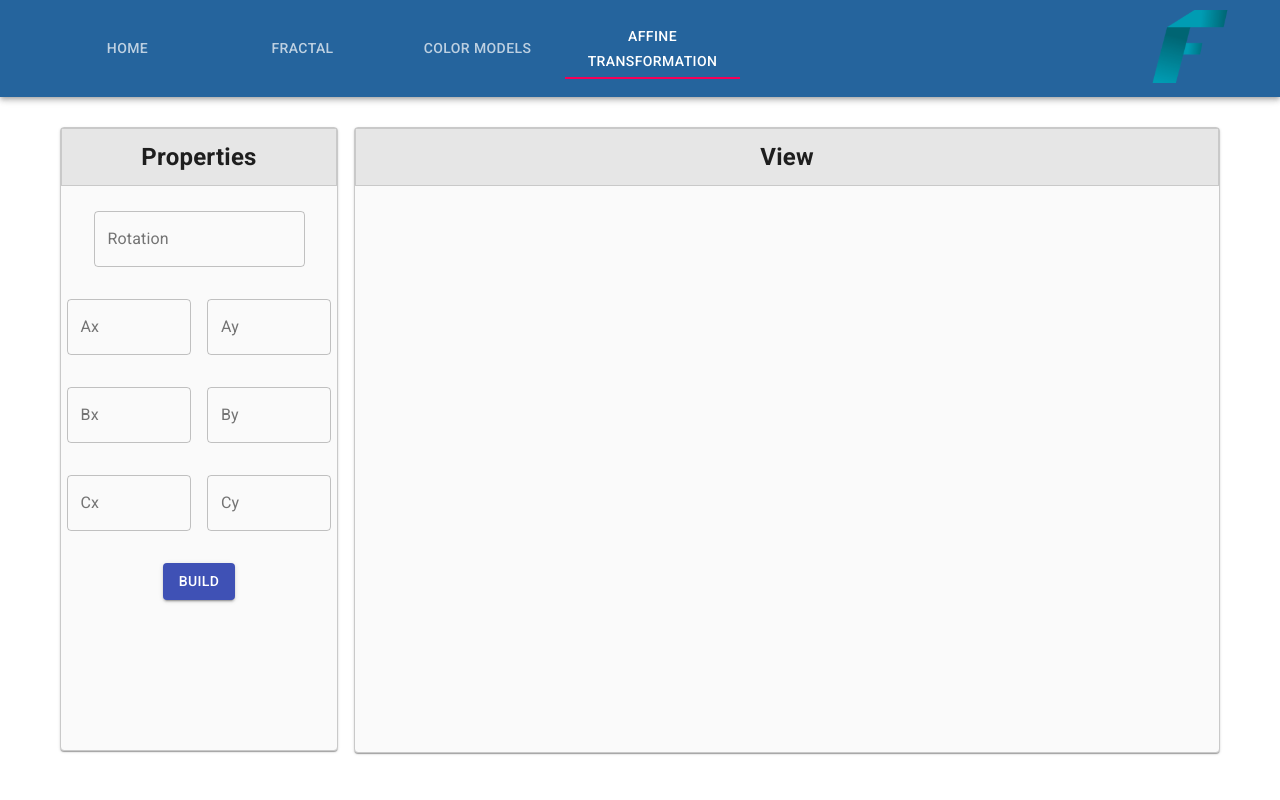
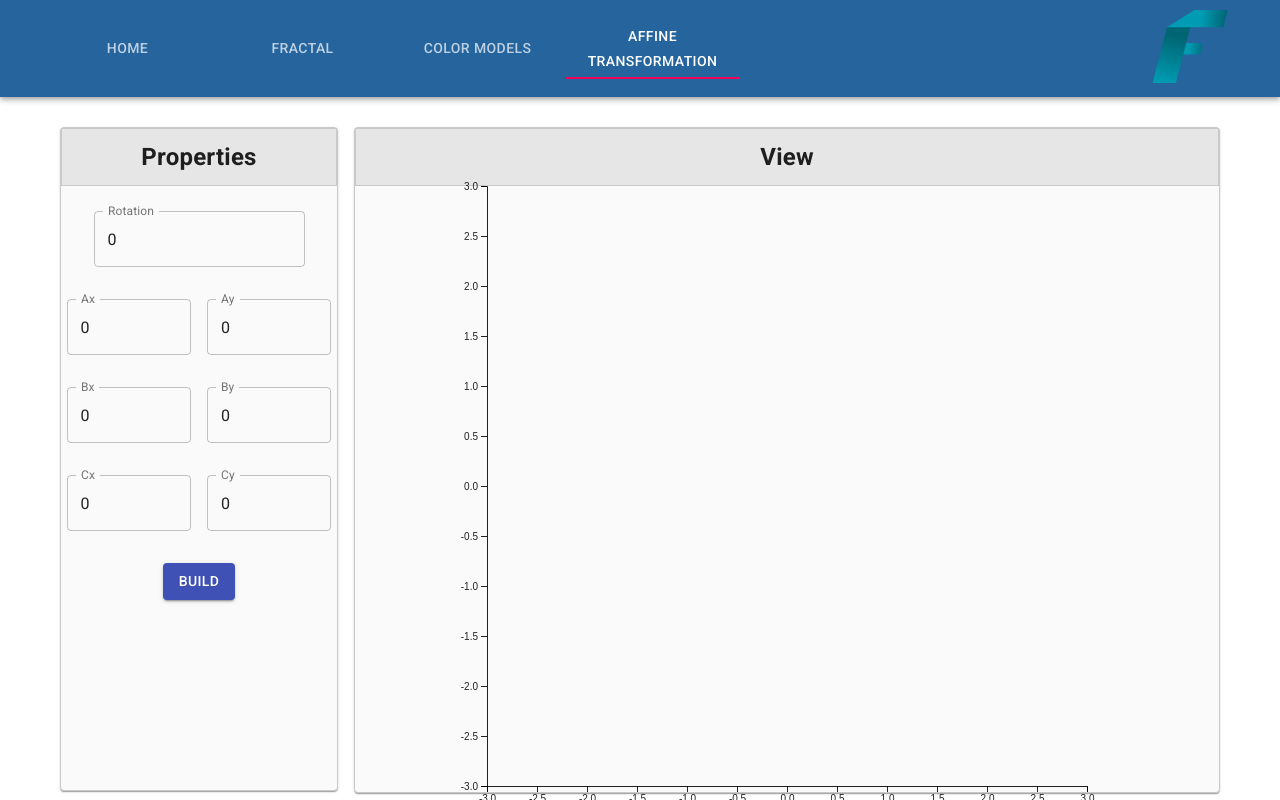
Before and after one commit to RomanTokar/computer-graphics, a React (Create React App) app: page /affine-transformation in a window 1280 px wide. Built offline with nearby package versions, Linux system fonts and the light colour scheme.

Commit message:
Build cartesian coordinate system and draw triangle on it

```diff
--- a/package.json
+++ b/package.json
@@ -8,9 +8,12 @@
     "@testing-library/jest-dom": "^5.11.6",
     "@testing-library/react": "^11.2.2",
     "@testing-library/user-event": "^12.5.0",
+    "chart.js": "^2.9.4",
     "color-convert": "^2.0.1",
+    "d3": "^6.3.1",
     "formik": "^2.2.5",
     "react": "^17.0.1",
+    "react-chartjs-2": "^2.11.1",
     "react-dom": "^17.0.1",
     "react-router-dom": "^5.2.0",
     "react-scripts": "4.0.1",
--- a/src/pages/AffineTransformation/AffineTransformation.js
+++ b/src/pages/AffineTransformation/AffineTransformation.js
@@ -1,28 +1,28 @@
 import React, {useState} from 'react';
 import MainWrapper from '../../layous/MainWrapper';
-import AffineTransformationProperties from './AffineTransformationProperties';
-import AffineTransformationView from './AffineTransformationView';
+import Properties from './Properties';
+import View from './View';
 
 const AffineTransformation = () => {
   const [properties, setProperties] = useState({
-    rotation: '',
-    ax: '',
-    ay: '',
-    bx: '',
-    by: '',
-    cx: '',
-    cy: ''
+    rotation: 0,
+    ax: 0,
+    ay: 0,
+    bx: 0,
+    by: 0,
+    cx: 0,
+    cy: 0
   });
 
   return (
     <MainWrapper
       Properties={
-        <AffineTransformationProperties
+        <Properties
           setProperties={setProperties} properties={properties}
         />
       }
       View={
-        <AffineTransformationView
+        <View
           properties={properties}
         />
       }
--- a/src/pages/AffineTransformation/AffineTransformationView.js
+++ /dev/null
@@ -1,34 +0,0 @@
-import React from 'react';
-import {Grid, makeStyles, Typography} from '@material-ui/core';
-
-const useStyles = makeStyles({
-  viewTitle: {
-    fontSize: 24,
-    fontWeight: 700
-  },
-  viewTitleContainer: {
-    display: 'flex',
-    justifyContent: 'center',
-    alignItems: 'center',
-    background: '#E6E6E6',
-    padding: 10,
-    border: '1px solid #C9C9C9'
-  }
-});
-
-const AffineTransformationView = ({properties}) => {
-  const classes = useStyles();
-
-  return (
-    <Grid container direction={'column'}>
-      <Grid item className={classes.viewTitleContainer}>
-        <Typography className={classes.viewTitle}>View</Typography>
-      </Grid>
-      <Grid item>
-
-      </Grid>
-    </Grid>
-  );
-};
-
-export default AffineTransformationView;
--- a/src/pages/AffineTransformation/AffineTransformationProperties.js
+++ b/src/pages/AffineTransformation/Properties.js
@@ -2,25 +2,31 @@ import React from 'react';
 import {Formik, Form, Field} from 'formik';
 import {Button, Grid} from '@material-ui/core';
 import CustomTextField from '../../layous/CustomTextField';
-import * as yup from 'yup'
+import * as yup from 'yup';
+
+const yupNumberField = yup.number().required().typeError('It must be number');
 
 const validationScheme = yup.object({
-  rotation: yup.number().required().typeError('It must be number'),
-  ax: yup.number().required().typeError('It must be number'),
-  ay: yup.number().required().typeError('It must be number'),
-  bx: yup.number().required().typeError('It must be number'),
-  by: yup.number().required().typeError('It must be number'),
-  cx: yup.number().required().typeError('It must be number'),
-  cy: yup.number().required().typeError('It must be number')
-})
+  rotation: yupNumberField,
+  ax: yupNumberField,
+  ay: yupNumberField,
+  bx: yupNumberField,
+  by: yupNumberField,
+  cx: yupNumberField,
+  cy: yupNumberField
+});
 
-const AffineTransformationProperties = ({setProperties, properties}) => {
+const Properties = ({setProperties, properties}) => {
   return (
     <Formik
       initialValues={properties}
       validationSchema={validationScheme}
       onSubmit={(values) => {
-        setProperties(values)
+        setProperties(
+          Object.entries(values).reduce(
+            (acc, [key, value]) => ({...acc, [key]: +value}), {}
+          )
+        );
       }}
     >
       <Form>
@@ -61,4 +67,4 @@ const AffineTransformationProperties = ({setProperties, properties}) => {
   );
 };
 
-export default AffineTransformationProperties;
+export default Properties;
--- /dev/null
+++ b/src/pages/AffineTransformation/View.js
@@ -0,0 +1,108 @@
+import React, {useEffect, useRef, useState} from 'react';
+import {Grid, makeStyles, Typography} from '@material-ui/core';
+import {select, scaleLinear, min, max, axisBottom, axisLeft, line} from 'd3';
+
+const useStyles = makeStyles({
+  viewTitle: {
+    fontSize: 24,
+    fontWeight: 700
+  },
+  viewTitleContainer: {
+    display: 'flex',
+    justifyContent: 'center',
+    alignItems: 'center',
+    background: '#E6E6E6',
+    padding: 10,
+    border: '1px solid #C9C9C9'
+  }
+});
+
+const View = ({properties}) => {
+  const classes = useStyles();
+  const ref = useRef();
+  const [points, setPoints] = useState(null);
+  const [animating, setAnimating] = useState(false);
+  const center = useRef([]);
+
+  useEffect(() => {
+    const {ax, ay, bx, by, cx, cy} = properties;
+
+    center.current = [(ax + bx + cx) / 3, (ay + by + cy) / 3];
+
+    setPoints([[ax, ay], [bx, by], [cx, cy], [ax, ay]]);
+  }, [properties]);
+
+  useEffect(() => {
+    if (points) {
+      const svg = select(ref.current);
+
+      const width = 600, height = 600;
+
+      const x = points.map(p => p[0]);
+      const y = points.map(p => p[1]);
+
+      const xScale = scaleLinear().domain([min(x) - 3, max(x) + 3]).range([0, width]);
+      const yScale = scaleLinear().domain([min(y) - 3, max(y) + 3]).range([height, 0]);
+
+      const xAxis = axisBottom(xScale);
+      const yAxis = axisLeft(yScale);
+
+      const myLine = line()
+        .x(([x, y]) => xScale(x))
+        .y(([x, y]) => yScale(y));
+
+      svg
+        .style('overflow', 'visible')
+        .attr('width', width)
+        .attr('height', height)
+        .selectAll('path')
+        .data([points])
+        .join('path')
+        .attr('d', myLine)
+        .attr('fill', 'none')
+        .attr('stroke', 'blue');
+
+      svg
+        .select('.x-axis')
+        .style('transform', `translateY(${height}px)`)
+        .call(xAxis);
+
+      svg
+        .select('.y-axis')
+        .call(yAxis);
+    }
+
+    const timerId = setTimeout(() => {
+      setAnimating(true)
+    }, 500)
+
+    return () => {
+        clearTimeout(timerId)
+    }
+  }, [points]);
+
+  useEffect(() => {
+    if (animating) {
+
+    }
+  })
+
+  return (
+    <Grid container direction={'column'} style={{height: '100%'}}>
+      <Grid item className={classes.viewTitleContainer}>
+        <Typography className={classes.viewTitle}>View</Typography>
+      </Grid>
+      <Grid item container justify={'center'} alignItems={'center'} style={{height: '90%'}}>
+        <Grid item>
+          <svg ref={ref}>
+            <path/>
+            <g className={'x-axis'}/>
+            <g className={'y-axis'}/>
+          </svg>
+        </Grid>
+      </Grid>
+    </Grid>
+  );
+};
+
+export default View;
```
Also changed, not shown: 1 other file (tests, documents, lock files or other folders).
